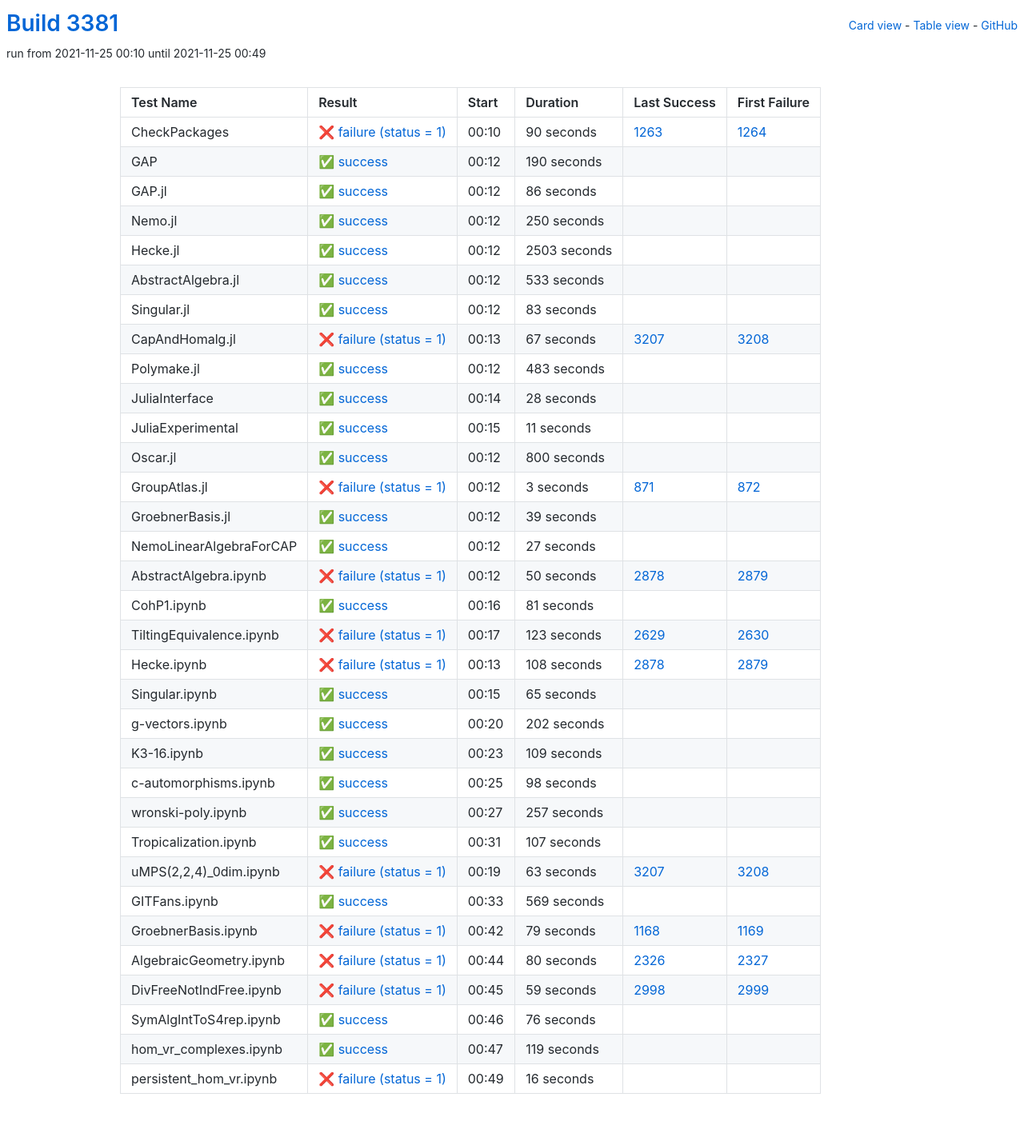
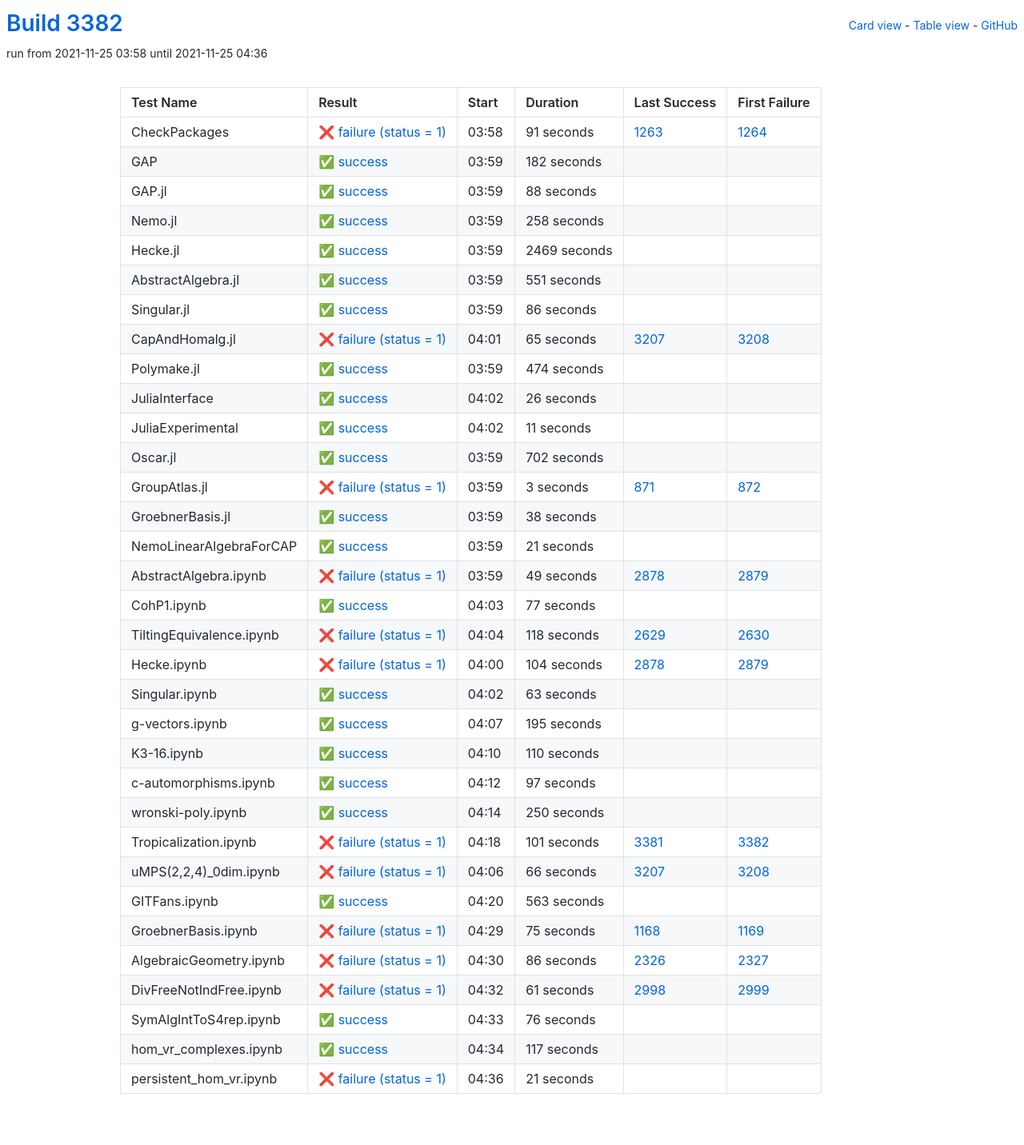
Before and after one commit to oscar-system/oscar-ci-status-stable, a Jekyll site: the page built from table.html, in a window 1280 px wide. Shown: the whole page at 80% size. Built offline with Jekyll 4.4.1, drawn with Linux system fonts in a browser that asks for light colours.

Commit message:
Build #3382

```diff
--- a/_data/ci.yml
+++ b/_data/ci.yml
@@ -1,6 +1,6 @@
 ---
-build: 3381
-build_url: https://oscarci.mathematik.uni-kl.de/job/oscar-stable/3381/
+build: 3382
+build_url: https://oscarci.mathematik.uni-kl.de/job/oscar-stable/3382/
 job: oscar-stable
 organization: oscar-system
 repo: oscar-ci-status-stable
@@ -8,32 +8,80 @@ repourl: https://github.com/oscar-system/oscar-ci-status-stable
 tests:
 - name: CheckPackages
   id: checkpackages
-  log: https://oscarci.mathematik.uni-kl.de/job/oscar-stable/3381/artifact/logs/build-3381/CheckPackages.log
-  start: 2021-11-25 00:10
+  log: https://oscarci.mathematik.uni-kl.de/job/oscar-stable/3382/artifact/logs/build-3382/CheckPackages.log
+  start: 2021-11-25 03:58
   success: false
   exitcode: 1
   status: failure
-  duration: 90
+  duration: 91
   last_success: 1263
   last_success_url: https://oscarci.mathematik.uni-kl.de/job/oscar-stable/1263/
   first_failure: 1264
   first_failure_url: https://oscarci.mathematik.uni-kl.de/job/oscar-stable/1264/
 - name: GAP
   id: gap
-  log: https://oscarci.mathematik.uni-kl.de/job/oscar-stable/3381/artifact/logs/build-3381/GAP.log
-  start: 2021-11-25 00:12
+  log: https://oscarci.mathematik.uni-kl.de/job/oscar-stable/3382/artifact/logs/build-3382/GAP.log
+  start: 2021-11-25 03:59
   success: true
   exitcode: 0
   status: success
-  duration: 190
+  duration: 182
   last_success: false
   last_success_url:
   first_failure: false
   first_failure_url:
 - name: GAP.jl
   id: gap-jl
-  log: https://oscarci.mathematik.uni-kl.de/job/oscar-stable/3381/artifact/logs/build-3381/GAP.jl.log
-  start: 2021-11-25 00:12
+  log: https://oscarci.mathematik.uni-kl.de/job/oscar-stable/3382/artifact/logs/build-3382/GAP.jl.log
+  start: 2021-11-25 03:59
+  success: true
+  exitcode: 0
+  status: success
+  duration: 88
+  last_success: false
+  last_success_url:
+  first_failure: false
+  first_failure_url:
+- name: Nemo.jl
+  id: nemo-jl
+  log: https://oscarci.mathematik.uni-kl.de/job/oscar-stable/3382/artifact/logs/build-3382/Nemo.jl.log
+  start: 2021-11-25 03:59
+  success: true
+  exitcode: 0
+  status: success
+  duration: 258
+  last_success: false
+  last_success_url:
+  first_failure: false
+  first_failure_url:
+- name: Hecke.jl
+  id: hecke-jl
+  log: https://oscarci.mathematik.uni-kl.de/job/oscar-stable/3382/artifact/logs/build-3382/Hecke.jl.log
+  start: 2021-11-25 03:59
+  success: true
+  exitcode: 0
+  status: success
+  duration: 2469
+  last_success: false
+  last_success_url:
+  first_failure: false
+  first_failure_url:
+- name: AbstractAlgebra.jl
+  id: abstractalgebra-jl
+  log: https://oscarci.mathematik.uni-kl.de/job/oscar-stable/3382/artifact/logs/build-3382/AbstractAlgebra.jl.log
+  start: 2021-11-25 03:59
+  success: true
+  exitcode: 0
+  status: success
+  duration: 551
+  last_success: false
+  last_success_url:
+  first_failure: false
+  first_failure_url:
+- name: Singular.jl
+  id: singular-jl
+  log: https://oscarci.mathematik.uni-kl.de/job/oscar-stable/3382/artifact/logs/build-3382/Singular.jl.log
+  start: 2021-11-25 03:59
   success: true
   exitcode: 0
   status: success
@@ -42,94 +90,46 @@ tests:
   last_success_url:
   first_failure: false
   first_failure_url:
-- name: Nemo.jl
-  id: nemo-jl
-  log: https://oscarci.mathematik.uni-kl.de/job/oscar-stable/3381/artifact/logs/build-3381/Nemo.jl.log
-  start: 2021-11-25 00:12
-  success: true
-  exitcode: 0
-  status: success
-  duration: 250
-  last_success: false
-  last_success_url:
-  first_failure: false
-  first_failure_url:
-- name: Hecke.jl
-  id: hecke-jl
-  log: https://oscarci.mathematik.uni-kl.de/job/oscar-stable/3381/artifact/logs/build-3381/Hecke.jl.log
-  start: 2021-11-25 00:12
-  success: true
-  exitcode: 0
-  status: success
-  duration: 2503
-  last_success: false
-  last_success_url:
-  first_failure: false
-  first_failure_url:
-- name: AbstractAlgebra.jl
-  id: abstractalgebra-jl
-  log: https://oscarci.mathematik.uni-kl.de/job/oscar-stable/3381/artifact/logs/build-3381/AbstractAlgebra.jl.log
-  start: 2021-11-25 00:12
-  success: true
-  exitcode: 0
-  status: success
-  duration: 533
-  last_success: false
-  last_success_url:
-  first_failure: false
-  first_failure_url:
-- name: Singular.jl
-  id: singular-jl
-  log: https://oscarci.mathematik.uni-kl.de/job/oscar-stable/3381/artifact/logs/build-3381/Singular.jl.log
-  start: 2021-11-25 00:12
-  success: true
-  exitcode: 0
-  status: success
-  duration: 83
-  last_success: false
-  last_success_url:
-  first_failure: false
-  first_failure_url:
 - name: CapAndHomalg.jl
   id: capandhomalg-jl
-  log: https://oscarci.mathematik.uni-kl.de/job/oscar-stable/3381/artifact/logs/build-3381/CapAndHomalg.jl.log
-  start: 2021-11-25 00:13
+  log: https://oscarci.mathematik.uni-kl.de/job/oscar-stable/3382/artifact/logs/build-3382/CapAndHomalg.jl.log
+  start: 2021-11-25 04:01
   success: false
   exitcode: 1
   status: failure
-  duration: 67
+  duration: 65
   last_success: 3207
   last_success_url: https://oscarci.mathematik.uni-kl.de/job/oscar-stable/3207/
   first_failure: 3208
   first_failure_url: https://oscarci.mathematik.uni-kl.de/job/oscar-stable/3208/
 - name: Polymake.jl
   id: polymake-jl
-  log: https://oscarci.mathematik.uni-kl.de/job/oscar-stable/3381/artifact/logs/build-3381/Polymake.jl.log
-  start: 2021-11-25 00:12
+  log: https://oscarci.mathematik.uni-kl.de/job/oscar-stable/3382/artifact/logs/build-3382/Polymake.jl.log
+  start: 2021-11-25 03:59
   success: true
   exitcode: 0
   status: success
-  duration: 483
+  duration: 474
   last_success: false
   last_success_url:
   first_failure: false
   first_failure_url:
 - name: JuliaInterface
   id: juliainterface
-  log: https://oscarci.mathematik.uni-kl.de/job/oscar-stable/3381/artifact/logs/build-3381/JuliaInterface.log
-  start: 2021-11-25 00:14
+  log: https://oscarci.mathematik.uni-kl.de/job/oscar-stable/3382/artifact/logs/build-3382/JuliaInterface.log
+  start: 2021-11-25 04:02
   success: true
   exitcode: 0
   status: success
-  duration: 28
+  duration: 26
   last_success: false
   last_success_url:
   first_failure: false
   first_failure_url:
 - name: JuliaExperimental
   id: juliaexperimental
-  log: https://oscarci.mathematik.uni-kl.de/job/oscar-stable/3381/artifact/logs/build-3381/JuliaExperimental.log
-  start: 2021-11-25 00:15
+  log: https://oscarci.mathematik.uni-kl.de/job/oscar-stable/3382/artifact/logs/build-3382/JuliaExperimental.log
+  start: 2021-11-25 04:02
   success: true
   exitcode: 0
   status: success
@@ -140,20 +140,20 @@ tests:
   first_failure_url:
 - name: Oscar.jl
   id: oscar-jl
-  log: https://oscarci.mathematik.uni-kl.de/job/oscar-stable/3381/artifact/logs/build-3381/Oscar.jl.log
-  start: 2021-11-25 00:12
+  log: https://oscarci.mathematik.uni-kl.de/job/oscar-stable/3382/artifact/logs/build-3382/Oscar.jl.log
+  start: 2021-11-25 03:59
   success: true
   exitcode: 0
   status: success
-  duration: 800
+  duration: 702
   last_success: false
   last_success_url:
   first_failure: false
   first_failure_url:
 - name: GroupAtlas.jl
   id: groupatlas-jl
-  log: https://oscarci.mathematik.uni-kl.de/job/oscar-stable/3381/artifact/logs/build-3381/GroupAtlas.jl.log
-  start: 2021-11-25 00:12
+  log: https://oscarci.mathematik.uni-kl.de/job/oscar-stable/3382/artifact/logs/build-3382/GroupAtlas.jl.log
+  start: 2021-11-25 03:59
   success: false
   exitcode: 1
   status: failure
@@ -164,212 +164,212 @@ tests:
   first_failure_url: https://oscarci.mathematik.uni-kl.de/job/oscar-stable/872/
 - name: GroebnerBasis.jl
   id: groebnerbasis-jl
-  log: https://oscarci.mathematik.uni-kl.de/job/oscar-stable/3381/artifact/logs/build-3381/GroebnerBasis.jl.log
-  start: 2021-11-25 00:12
+  log: https://oscarci.mathematik.uni-kl.de/job/oscar-stable/3382/artifact/logs/build-3382/GroebnerBasis.jl.log
+  start: 2021-11-25 03:59
   success: true
   exitcode: 0
   status: success
-  duration: 39
+  duration: 38
   last_success: false
   last_success_url:
   first_failure: false
   first_failure_url:
 - name: NemoLinearAlgebraForCAP
   id: nemolinearalgebraforcap
-  log: https://oscarci.mathematik.uni-kl.de/job/oscar-stable/3381/artifact/logs/build-3381/NemoLinearAlgebraForCAP.log
-  start: 2021-11-25 00:12
+  log: https://oscarci.mathematik.uni-kl.de/job/oscar-stable/3382/artifact/logs/build-3382/NemoLinearAlgebraForCAP.log
+  start: 2021-11-25 03:59
   success: true
   exitcode: 0
   status: success
-  duration: 27
+  duration: 21
   last_success: false
   last_success_url:
   first_failure: false
   first_failure_url:
 - name: AbstractAlgebra.ipynb
   id: abstractalgebra-ipynb
-  log: https://oscarci.mathematik.uni-kl.de/job/oscar-stable/3381/artifact/logs/build-3381/AbstractAlgebra.ipynb.log
-  start: 2021-11-25 00:12
+  log: https://oscarci.mathematik.uni-kl.de/job/oscar-stable/3382/artifact/logs/build-3382/AbstractAlgebra.ipynb.log
+  start: 2021-11-25 03:59
   success: false
   exitcode: 1
   status: failure
-  duration: 50
+  duration: 49
   last_success: 2878
   last_success_url: https://oscarci.mathematik.uni-kl.de/job/oscar-stable/2878/
   first_failure: 2879
   first_failure_url: https://oscarci.mathematik.uni-kl.de/job/oscar-stable/2879/
 - name: CohP1.ipynb
   id: cohp1-ipynb
-  log: https://oscarci.mathematik.uni-kl.de/job/oscar-stable/3381/artifact/logs/build-3381/CohP1.ipynb.log
-  start: 2021-11-25 00:16
+  log: https://oscarci.mathematik.uni-kl.de/job/oscar-stable/3382/artifact/logs/build-3382/CohP1.ipynb.log
+  start: 2021-11-25 04:03
   success: true
   exitcode: 0
   status: success
-  duration: 81
+  duration: 77
   last_success: false
   last_success_url:
   first_failure: false
   first_failure_url:
 - name: TiltingEquivalence.ipynb
   id: tiltingequivalence-ipynb
-  log: https://oscarci.mathematik.uni-kl.de/job/oscar-stable/3381/artifact/logs/build-3381/TiltingEquivalence.ipynb.log
-  start: 2021-11-25 00:17
+  log: https://oscarci.mathematik.uni-kl.de/job/oscar-stable/3382/artifact/logs/build-3382/TiltingEquivalence.ipynb.log
+  start: 2021-11-25 04:04
   success: false
   exitcode: 1
   status: failure
-  duration: 123
+  duration: 118
   last_success: 2629
   last_success_url: https://oscarci.mathematik.uni-kl.de/job/oscar-stable/2629/
   first_failure: 2630
   first_failure_url: https://oscarci.mathematik.uni-kl.de/job/oscar-stable/2630/
 - name: Hecke.ipynb
   id: hecke-ipynb
-  log: https://oscarci.mathematik.uni-kl.de/job/oscar-stable/3381/artifact/logs/build-3381/Hecke.ipynb.log
-  start: 2021-11-25 00:13
+  log: https://oscarci.mathematik.uni-kl.de/job/oscar-stable/3382/artifact/logs/build-3382/Hecke.ipynb.log
+  start: 2021-11-25 04:00
   success: false
   exitcode: 1
   status: failure
-  duration: 108
+  duration: 104
   last_success: 2878
   last_success_url: https://oscarci.mathematik.uni-kl.de/job/oscar-stable/2878/
   first_failure: 2879
   first_failure_url: https://oscarci.mathematik.uni-kl.de/job/oscar-stable/2879/
 - name: Singular.ipynb
   id: singular-ipynb
-  log: https://oscarci.mathematik.uni-kl.de/job/oscar-stable/3381/artifact/logs/build-3381/Singular.ipynb.log
-  start: 2021-11-25 00:15
+  log: https://oscarci.mathematik.uni-kl.de/job/oscar-stable/3382/artifact/logs/build-3382/Singular.ipynb.log
+  start: 2021-11-25 04:02
   success: true
   exitcode: 0
   status: success
-  duration: 65
+  duration: 63
   last_success: false
   last_success_url:
   first_failure: false
   first_failure_url:
 - name: g-vectors.ipynb
   id: g-vectors-ipynb
-  log: https://oscarci.mathematik.uni-kl.de/job/oscar-stable/3381/artifact/logs/build-3381/g-vectors.ipynb.log
-  start: 2021-11-25 00:20
+  log: https://oscarci.mathematik.uni-kl.de/job/oscar-stable/3382/artifact/logs/build-3382/g-vectors.ipynb.log
+  start: 2021-11-25 04:07
   success: true
   exitcode: 0
   status: success
-  duration: 202
+  duration: 195
   last_success: false
   last_success_url:
   first_failure: false
   first_failure_url:
 - name: K3-16.ipynb
   id: k3-16-ipynb
-  log: https://oscarci.mathematik.uni-kl.de/job/oscar-stable/3381/artifact/logs/build-3381/K3-16.ipynb.log
-  start: 2021-11-25 00:23
+  log: https://oscarci.mathematik.uni-kl.de/job/oscar-stable/3382/artifact/logs/build-3382/K3-16.ipynb.log
+  start: 2021-11-25 04:10
   success: true
   exitcode: 0
   status: success
-  duration: 109
+  duration: 110
   last_success: false
   last_success_url:
   first_failure: false
   first_failure_url:
 - name: c-automorphisms.ipynb
   id: c-automorphisms-ipynb
-  log: https://oscarci.mathematik.uni-kl.de/job/oscar-stable/3381/artifact/logs/build-3381/c-automorphisms.ipynb.log
-  start: 2021-11-25 00:25
+  log: https://oscarci.mathematik.uni-kl.de/job/oscar-stable/3382/artifact/logs/build-3382/c-automorphisms.ipynb.log
+  start: 2021-11-25 04:12
   success: true
   exitcode: 0
   status: success
-  duration: 98
+  duration: 97
   last_success: false
   last_success_url:
   first_failure: false
   first_failure_url:
 - name: wronski-poly.ipynb
   id: wronski-poly-ipynb
-  log: https://oscarci.mathematik.uni-kl.de/job/oscar-stable/3381/artifact/logs/build-3381/wronski-poly.ipynb.log
-  start: 2021-11-25 00:27
+  log: https://oscarci.mathematik.uni-kl.de/job/oscar-stable/3382/artifact/logs/build-3382/wronski-poly.ipynb.log
+  start: 2021-11-25 04:14
   success: true
   exitcode: 0
   status: success
-  duration: 257
+  duration: 250
   last_success: false
   last_success_url:
   first_failure: false
   first_failure_url:
 - name: Tropicalization.ipynb
   id: tropicalization-ipynb
-  log: https://oscarci.mathematik.uni-kl.de/job/oscar-stable/3381/artifact/logs/build-3381/Tropicalization.ipynb.log
-  start: 2021-11-25 00:31
-  success: true
-  exitcode: 0
-  status: success
-  duration: 107
-  last_success: false
-  last_success_url:
-  first_failure: false
-  first_failure_url:
-- name: uMPS(2,2,4)_0dim.ipynb
-  id: umps-2-2-4-0dim-ipynb
-  log: https://oscarci.mathematik.uni-kl.de/job/oscar-stable/3381/artifact/logs/build-3381/uMPS-2-2-4-_0dim.ipynb.log
-  start: 2021-11-25 00:19
+  log: https://oscarci.mathematik.uni-kl.de/job/oscar-stable/3382/artifact/logs/build-3382/Tropicalization.ipynb.log
+  start: 2021-11-25 04:18
   success: false
   exitcode: 1
   status: failure
-  duration: 63
+  duration: 101
+  last_success: 3381
+  last_success_url: https://oscarci.mathematik.uni-kl.de/job/oscar-stable/3381/
+  first_failure: 3382
+  first_failure_url: https://oscarci.mathematik.uni-kl.de/job/oscar-stable/3382/
+- name: uMPS(2,2,4)_0dim.ipynb
+  id: umps-2-2-4-0dim-ipynb
+  log: https://oscarci.mathematik.uni-kl.de/job/oscar-stable/3382/artifact/logs/build-3382/uMPS-2-2-4-_0dim.ipynb.log
+  start: 2021-11-25 04:06
+  success: false
+  exitcode: 1
+  status: failure
+  duration: 66
   last_success: 3207
   last_success_url: https://oscarci.mathematik.uni-kl.de/job/oscar-stable/3207/
   first_failure: 3208
   first_failure_url: https://oscarci.mathematik.uni-kl.de/job/oscar-stable/3208/
 - name: GITFans.ipynb
   id: gitfans-ipynb
-  log: https://oscarci.mathematik.uni-kl.de/job/oscar-stable/3381/artifact/logs/build-3381/GITFans.ipynb.log
-  start: 2021-11-25 00:33
+  log: https://oscarci.mathematik.uni-kl.de/job/oscar-stable/3382/artifact/logs/build-3382/GITFans.ipynb.log
+  start: 2021-11-25 04:20
   success: true
   exitcode: 0
   status: success
-  duration: 569
+  duration: 563
   last_success: false
   last_success_url:
   first_failure: false
   first_failure_url:
 - name: GroebnerBasis.ipynb
   id: groebnerbasis-ipynb
-  log: https://oscarci.mathematik.uni-kl.de/job/oscar-stable/3381/artifact/logs/build-3381/GroebnerBasis.ipynb.log
-  start: 2021-11-25 00:42
+  log: https://oscarci.mathematik.uni-kl.de/job/oscar-stable/3382/artifact/logs/build-3382/GroebnerBasis.ipynb.log
+  start: 2021-11-25 04:29
   success: false
   exitcode: 1
   status: failure
-  duration: 79
+  duration: 75
   last_success: 1168
   last_success_url: https://oscarci.mathematik.uni-kl.de/job/oscar-stable/1168/
   first_failure: 1169
   first_failure_url: https://oscarci.mathematik.uni-kl.de/job/oscar-stable/1169/
 - name: AlgebraicGeometry.ipynb
   id: algebraicgeometry-ipynb
-  log: https://oscarci.mathematik.uni-kl.de/job/oscar-stable/3381/artifact/logs/build-3381/AlgebraicGeometry.ipynb.log
-  start: 2021-11-25 00:44
+  log: https://oscarci.mathematik.uni-kl.de/job/oscar-stable/3382/artifact/logs/build-3382/AlgebraicGeometry.ipynb.log
+  start: 2021-11-25 04:30
   success: false
   exitcode: 1
   status: failure
-  duration: 80
+  duration: 86
   last_success: 2326
   last_success_url: https://oscarci.mathematik.uni-kl.de/job/oscar-stable/2326/
   first_failure: 2327
   first_failure_url: https://oscarci.mathematik.uni-kl.de/job/oscar-stable/2327/
 - name: DivFreeNotIndFree.ipynb
   id: divfreenotindfree-ipynb
-  log: https://oscarci.mathematik.uni-kl.de/job/oscar-stable/3381/artifact/logs/build-3381/DivFreeNotIndFree.ipynb.log
-  start: 2021-11-25 00:45
+  log: https://oscarci.mathematik.uni-kl.de/job/oscar-stable/3382/artifact/logs/build-3382/DivFreeNotIndFree.ipynb.log
+  start: 2021-11-25 04:32
   success: false
   exitcode: 1
   status: failure
-  duration: 59
+  duration: 61
   last_success: 2998
   last_success_url: https://oscarci.mathematik.uni-kl.de/job/oscar-stable/2998/
   first_failure: 2999
   first_failure_url: https://oscarci.mathematik.uni-kl.de/job/oscar-stable/2999/
 - name: SymAlgIntToS4rep.ipynb
   id: symalginttos4rep-ipynb
-  log: https://oscarci.mathematik.uni-kl.de/job/oscar-stable/3381/artifact/logs/build-3381/SymAlgIntToS4rep.ipynb.log
-  start: 2021-11-25 00:46
+  log: https://oscarci.mathematik.uni-kl.de/job/oscar-stable/3382/artifact/logs/build-3382/SymAlgIntToS4rep.ipynb.log
+  start: 2021-11-25 04:33
   success: true
   exitcode: 0
   status: success
@@ -380,24 +380,24 @@ tests:
   first_failure_url:
 - name: hom_vr_complexes.ipynb
   id: hom-vr-complexes-ipynb
-  log: https://oscarci.mathematik.uni-kl.de/job/oscar-stable/3381/artifact/logs/build-3381/hom_vr_complexes.ipynb.log
-  start: 2021-11-25 00:47
+  log: https://oscarci.mathematik.uni-kl.de/job/oscar-stable/3382/artifact/logs/build-3382/hom_vr_complexes.ipynb.log
+  start: 2021-11-25 04:34
   success: true
   exitcode: 0
   status: success
-  duration: 119
+  duration: 117
   last_success: false
   last_success_url:
   first_failure: false
   first_failure_url:
 - name: persistent_hom_vr.ipynb
   id: persistent-hom-vr-ipynb
-  log: https://oscarci.mathematik.uni-kl.de/job/oscar-stable/3381/artifact/logs/build-3381/persistent_hom_vr.ipynb.log
-  start: 2021-11-25 00:49
+  log: https://oscarci.mathematik.uni-kl.de/job/oscar-stable/3382/artifact/logs/build-3382/persistent_hom_vr.ipynb.log
+  start: 2021-11-25 04:36
   success: false
   exitcode: 1
   status: failure
-  duration: 16
+  duration: 21
   last_success: false
   last_success_url:
   first_failure: false
```
Also changed, not shown: README.md.
